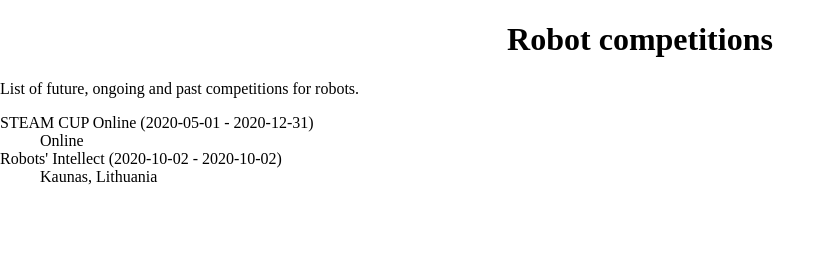
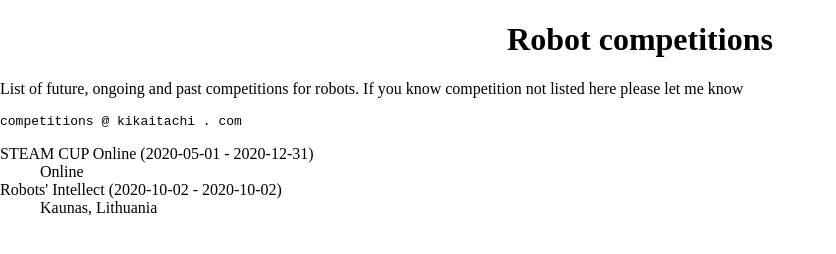
Before and after one commit to kikaitachi/robot-competitions, a plain HTML site: page docs/index.html in a window 1280 px wide. Shown: the whole page, without its empty margins (0-836 px from the left). Drawn offline with Linux system fonts and the light colour scheme.

Commit message:
Update index.html

```diff
--- a/docs/index.html
+++ b/docs/index.html
@@ -17,7 +17,7 @@
 </head>
 <body>
 <h1>Robot competitions</h1>
-<p>List of future, ongoing and past competitions for robots.</p>
+<p>List of future, ongoing and past competitions for robots. If you know competition not listed here please let me know <pre>competitions @ kikaitachi . com</pre></p>
 <dl id="list"></dl>
 <script>
 fetch('/list.json')
```
